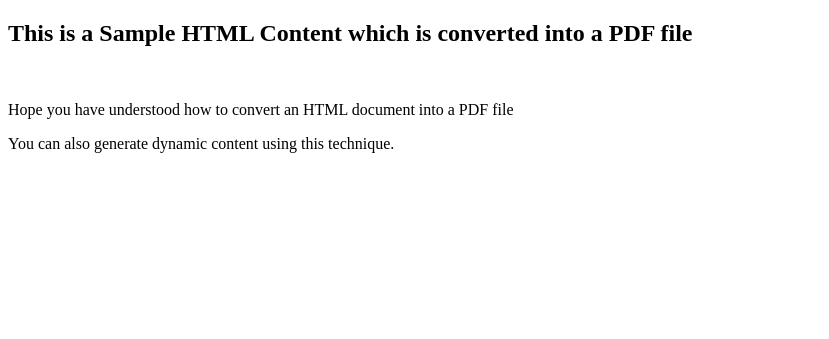
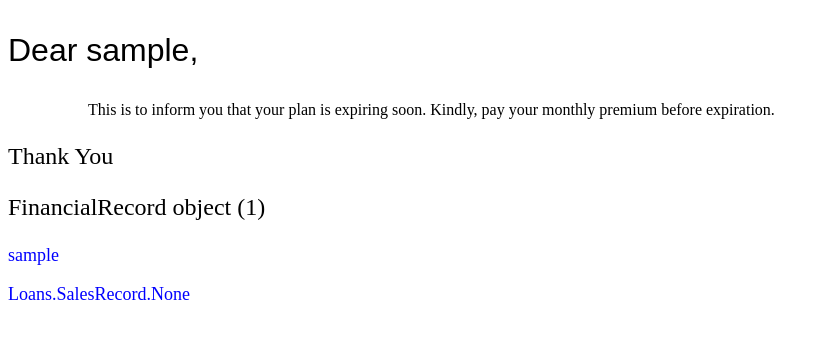
Before and after one commit to Bukharee/Lamuni, a Django app: template templates/result.html in a window 1280 px wide. Shown: the top 339 px of the page, without its empty margins (0-829 px from the left). Run offline with Django 4.2, Linux system fonts and the light colour scheme; the template is opened without the code that fills it: values that come from a table or form of the project are taken from there, others are empty; tables that the repository leaves empty hold one stand-in row (values such as "Sample post"); some libraries are stand-ins or nearby versions.

Commit message:
render dynamic html page

```diff
--- a/templates/result.html
+++ b/templates/result.html
@@ -1,14 +1,16 @@
-<!DOCTYPE html>
-<html lang="en">
+<!DOCTYPE html PUBLIC "-//W3C//DTD XHTML 1.0 Transitional//EN" "http://www.w3.org/TR/xhtml1/DTD/xhtml1-transitional.dtd">
+<html xmlns="http://www.w3.org/1999/xhtml">
 <head>
-    <meta charset="UTF-8">
-    <meta http-equiv="X-UA-Compatible" content="IE=edge">
-    <meta name="viewport" content="width=device-width, initial-scale=1.0">
-    <title>Welcome to Python Guides</title>
+<meta http-equiv="Content-Type" content="text/html; charset=utf-8" />
+<title>Untitled Document</title>
 </head>
+
 <body>
-    <h2>This is a Sample HTML Content which is converted into a PDF file</h2><br>
-    <p>Hope you have understood how to convert an HTML document into a PDF file</p>
-    <p>You can also generate dynamic content using this technique.</p>
+    <p style="color: black; font-size: xx-large; font-family:Arial, Helvetica, sans-serif, Geneva, Tahoma, sans-serif;"> Dear {{ f_record.user }},</p>
+    <p style="padding-left: 5em;">This is to inform you that your plan is expiring soon. Kindly, pay your monthly premium before expiration.</p>
+    <p style="font-size: x-large;">Thank You</p>
+    <p style="font-size: x-large;">{{ f_record }}</p>
+    <p style="font-size: large; color: blue;">{{ f_record.user }}</p>
+    <p style="font-size: large; color: blue;">{{ f_record.sales_records }}</p>
 </body>
 </html>
```
Also changed, not shown: Loans/views.py (+9 -1 lines).
